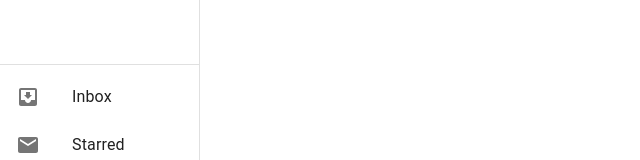
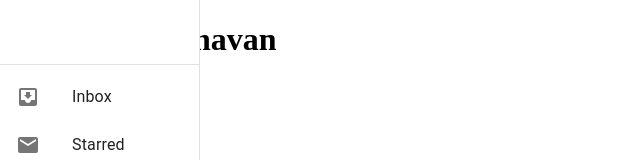
Before and after one commit to rahulcdev13/Redux-Toolkit-Thapa, a React (Create React App) app: page / in a window 1280 px wide. Shown: the top 160 px of the page, without its empty margins (0-640 px from the left). Built offline with nearby package versions, Linux system fonts and the light colour scheme.

Commit message:
Name chnages in my projects

```diff
--- a/src/App.js
+++ b/src/App.js
@@ -2,7 +2,8 @@ import Home from "./components/Home";
 
 function App() {
   return (
-    <div className="App">
+      <div className="App">
+    <h1>Heloo rahul chavan</h1>
       <Home />
     </div>
   );
```
